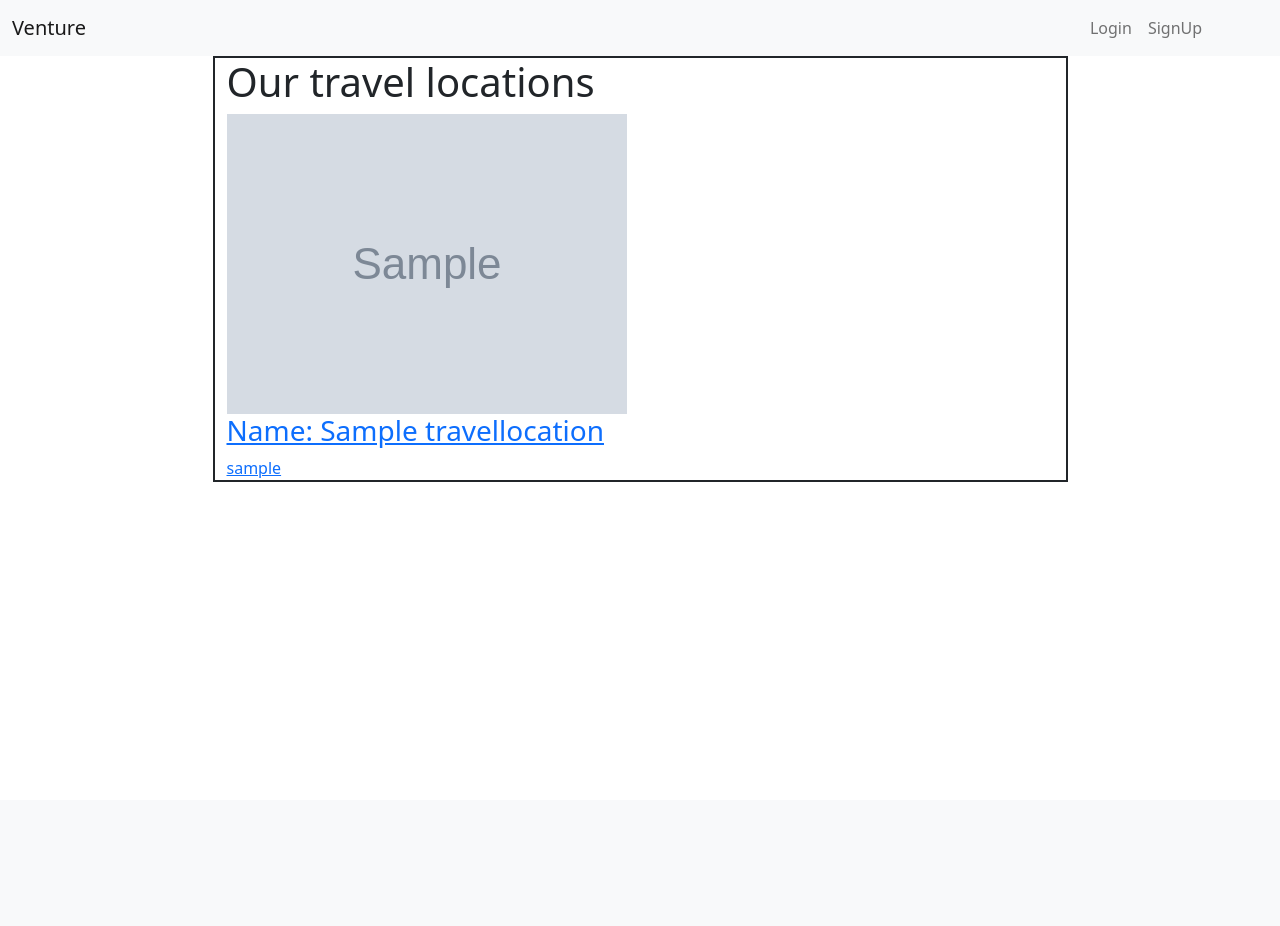
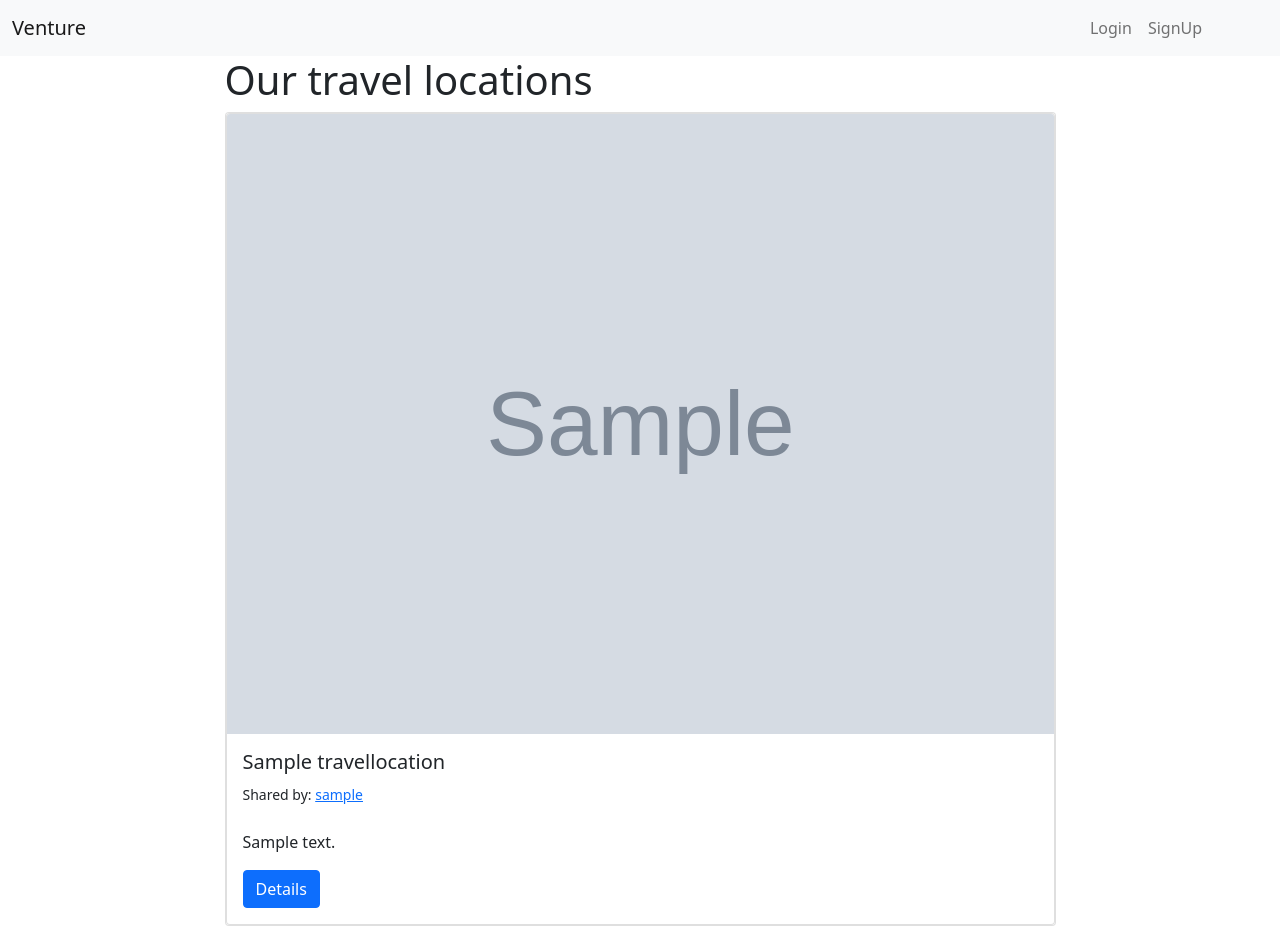
Before and after one commit to preteyz/project-4, a Django app: page /travel_locations/ in a window 1280 px wide. Before the commit the page ends 482 px from the top, so only its background shows below. Run offline with Django 4.2, Linux system fonts and the light colour scheme; tables that the repository leaves empty hold one stand-in row (values such as "Sample post"); grey boxes marked "Sample" are stand-in pictures.

Commit message:
template styling: travel_locations styled using cards

```diff
--- a/main_app/templates/base.html
+++ b/main_app/templates/base.html
@@ -109,8 +109,7 @@
             <div id="content" name="content" class="main">
 
                 <div class="row justify-content-center">
-
-                    <div class="col-9 "style="border:2px solid">
+                    <div class="col-9 ">
                         {% block content %}{% endblock %}
                     </div>
                 </div>
--- a/main_app/templates/travel_locations.html
+++ b/main_app/templates/travel_locations.html
@@ -9,10 +9,18 @@ Browse
 
 <h1>{{header}}</h1>
     {% for location in locations %}
-    <img src="{{location.img}}" alt="{{location.name}}">
-        <a href="{% url 'location_detail' location.pk %}">
-            <h3>Name: {{location.name}}</h3>
-        </a>
-        <a href="/user/{{ location.user.username }}">{{ location.user.username }}</a>
+    <div class="card">
+        <div class="card" style="width: 100%;">
+            <img class="card-img-top" src="{{location.img}}" alt="{{location.name}}">
+            <div class="card-body">
+            <h5 class="card-title">{{location.name}}</h5>
+            <small>Shared by: <a href="/user/{{ location.user.username }}">{{ location.user.username }}</a></small>
+            <br /><br />
+            <p class="card-text">{{location.description}}</p>
+            <a href="{% url 'location_detail' location.pk %}" class="btn btn-primary">Details</a>
+            </div>
+        </div>
+    </div>
+
     {% endfor %}
 {% endblock %}
```
